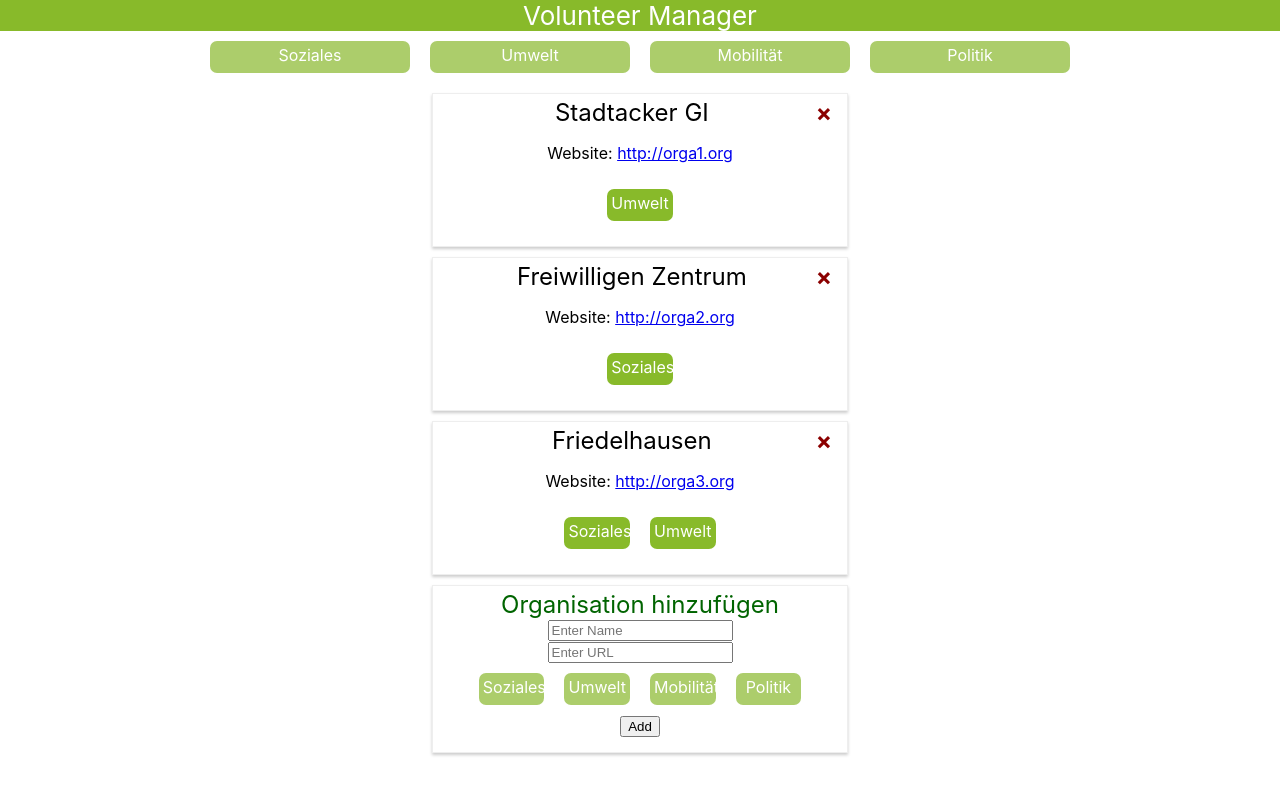
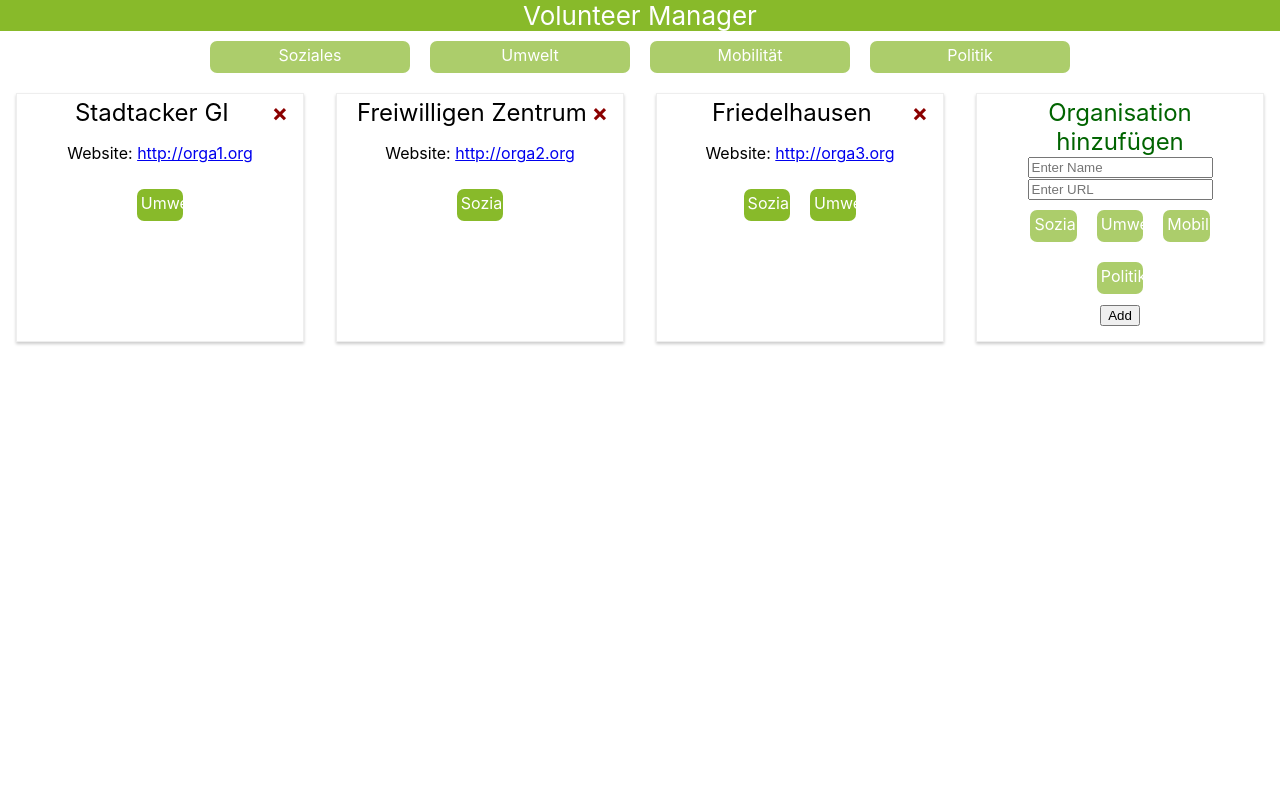
Before and after one commit to BaseVentura/Mule, a React (Create React App) app: page / in a window 1280 px wide. Shown: the top 794 px of the page. Built offline with nearby package versions, Linux system fonts and the light colour scheme.

Commit message:
display Orgalist as flexbox

```diff
--- a/src/App.module.css
+++ b/src/App.module.css
@@ -13,9 +13,10 @@
   font-size: calc(10px + 2vmin);
   color: white;
 }
-.Content{
+.content{
   display: flex;
   flex-flow: wrap;
+  justify-content: flex-start;
 }
 .OrgaList{
   width: 90%;
--- a/src/Components/OrgaAdder.module.css
+++ b/src/Components/OrgaAdder.module.css
@@ -4,7 +4,7 @@
     box-shadow: 0 2px 3px #ccc;
     padding: 15px;
     text-align: center;
-    width: 30%;
+    width: 20%;
 }
 
 .Title {
--- a/src/Components/Organisation.module.css
+++ b/src/Components/Organisation.module.css
@@ -4,7 +4,7 @@
     box-shadow: 0 2px 3px #ccc;
     padding: 15px;
     text-align: center;
-    width: 30%;
+    width: 20%;
 }
 .Badge {
     display: inline-block;
--- a/src/Containers/Orgamanager.js
+++ b/src/Containers/Orgamanager.js
@@ -52,11 +52,11 @@ class Orgamanager extends Component {
     render() {
 
         return (
-            <div className="Filters">
+            <div className="Content">
                <div className="Filters">
                {this.state.labels.map((label) =>  (<LabelControl labelIds={this.state.activeFilterID} LabelName={label.name} id={label.id} key={label.id} clicked={()=>this.updateFilterArray(label.id)}/>))}
                 </div>
-                <div>
+                <div className="OrgaManagerContent">
                   <OrgaList labels= {this.state.labels} orgas={this.state.orgas} filter={this.state.activeFilterID} clickDelete={this.deleteOrga} addOrga={this.addOrga}/>
                 </div>
             </div>
```
